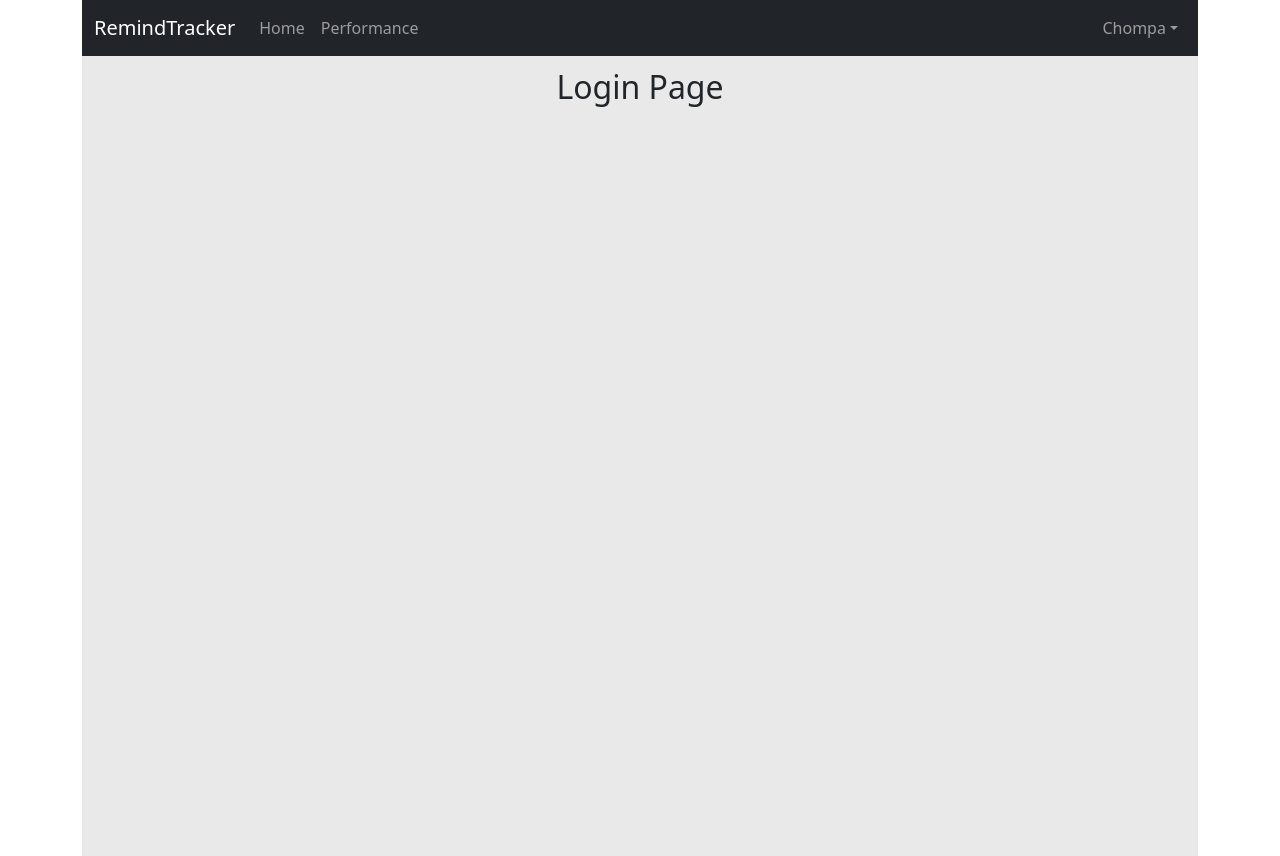
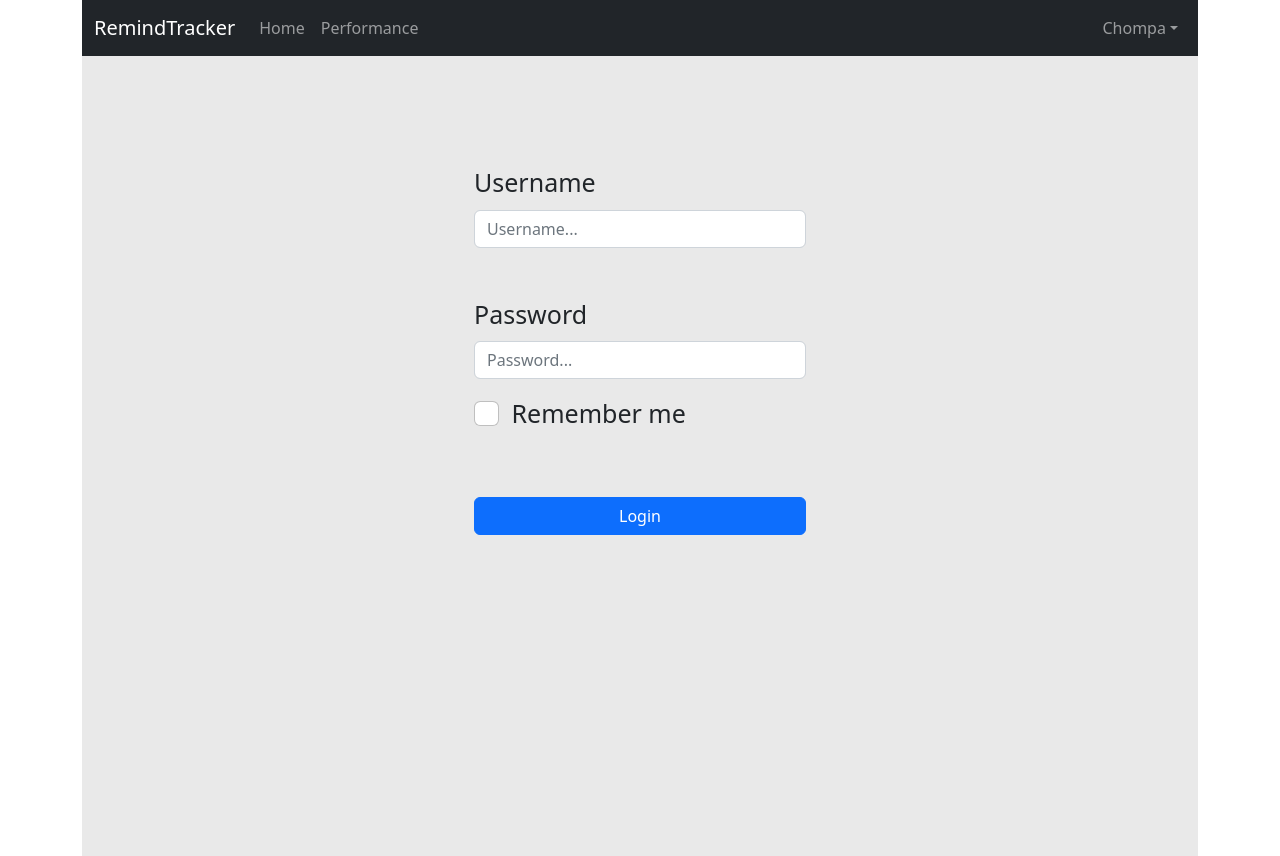
Before and after one commit to isialbayay/remind-tracker, a Vue app: page /#/login in a window 1280 px wide. Built offline with nearby package versions, Linux system fonts and the light colour scheme.

Commit message:
creacion login y register

```diff
--- a/src/App.vue
+++ b/src/App.vue
@@ -1,5 +1,5 @@
 <template>
-<div class="container">
+<div class="container-lg">
   <NavBar></NavBar>
   <router-view/>
 </div>
--- a/src/views/LoginView.vue
+++ b/src/views/LoginView.vue
@@ -1,6 +1,31 @@
 <template>
   <div class="main-container">
-    <h2>Login Page</h2>
+
+    <div class="container text-left mt-5">
+
+      <div class="container col-4 mt-5">
+        <label class="form-label">Username</label>
+        <input type="text" class="form-control" id="username" placeholder="Username...">
+      </div>
+
+      <div class="container col-4 mt-5">
+        <label class="form-label">Password</label>
+        <input type="text" class="form-control" id="password" placeholder="Password...">
+      </div>
+
+      <div class="container col-4 mt-3">
+        <div class="form-check">
+          <input class="form-check-input" type="checkbox" value="" id="flexCheck">
+          <label class="form-check-label">
+          <p>Remember me</p>
+          </label>
+        </div>
+      </div>
+
+      <div class="container d-grid gap-2 col-4  mt-5">
+        <button class="btn btn-primary" type="button">Login</button>
+      </div>
+    </div>
   </div>
 </template>
 
@@ -8,4 +33,9 @@
 export default {};
 </script>
 
-<style></style>
+<style scoped>
+.container{
+  font-size: 25px;
+  min-width: 300px;
+}
+</style>
--- a/src/views/RegisterView.vue
+++ b/src/views/RegisterView.vue
@@ -1,6 +1,23 @@
 <template>
   <div class="main-container">
-    <h2>Register Page</h2>
+
+    <div class="container text-left mt-5">
+
+      <div class="container col-4 mt-5">
+        <label class="form-label">Username</label>
+        <input type="text" class="form-control" id="username" placeholder="Username...">
+      </div>
+
+      <div class="container col-4 mt-5">
+        <label class="form-label">Password</label>
+        <input type="text" class="form-control" id="password" placeholder="Password...">
+      </div>
+
+
+      <div class="container d-grid gap-2 col-4  mt-5">
+        <button class="btn btn-primary" type="button">Register</button>
+      </div>
+    </div>
   </div>
 </template>
 
@@ -8,4 +25,9 @@
 export default {};
 </script>
 
-<style></style>
+<style scoped>
+.container{
+  font-size: 25px;
+  min-width: 300px;
+}
+</style>
```
